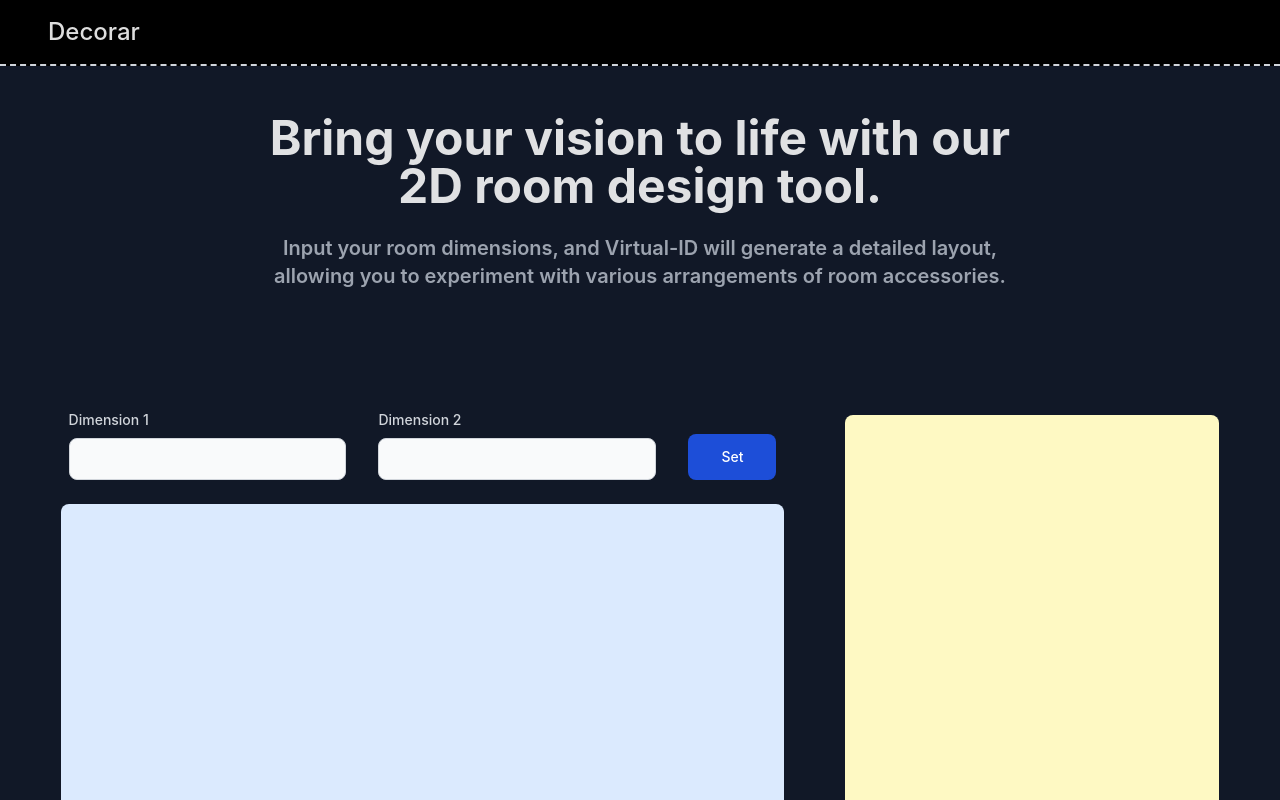
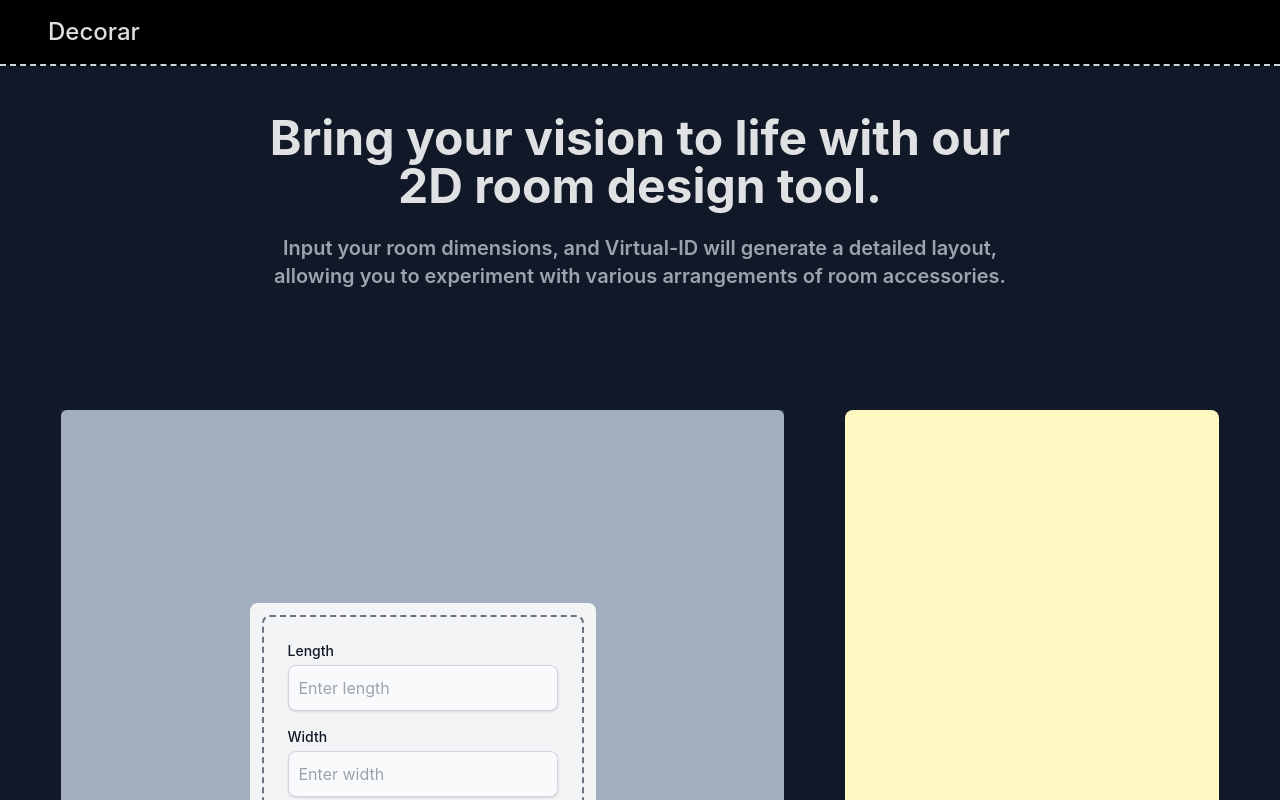
Before and after one commit to AKACHI-4/Decorar, a React (Vite) app: page /2d-room in a window 1280 px wide. Built offline with nearby package versions, Linux system fonts and the light colour scheme.

Commit message:
:2d-room :initial :toy-draft-2

```diff
--- a/package.json
+++ b/package.json
@@ -9,6 +9,8 @@
     "preview": "vite preview"
   },
   "dependencies": {
+    "@react-three/fiber": "^8.13.7",
+    "@types/three": "^0.155.0",
     "axios": "^1.4.0",
     "overlayscrollbars": "^2.2.1",
     "overlayscrollbars-react": "^0.5.1",
@@ -16,7 +18,8 @@
     "react-custom-scrollbars-2": "^4.5.0",
     "react-dom": "^18.2.0",
     "react-icons": "^4.10.1",
-    "react-router-dom": "^6.14.2"
+    "react-router-dom": "^6.14.2",
+    "three": "^0.155.0"
   },
   "devDependencies": {
     "@emotion/react": "^11.11.1",
--- a/src/Components/ARRoom/ArMain.jsx
+++ b/src/Components/ARRoom/ArMain.jsx
@@ -28,7 +28,7 @@ function ArMain() {
           setUploading(false);
           setprogressbar(0);
         }
-      }, 500);
+      }, 300);
     }
   };
 
@@ -78,6 +78,7 @@ function ArMain() {
                       type="file"
                       accept="image/*"
                       onChange={handleFileUpload}
+                      required
                     />
                     <div className="text bg-indigo-600 text-white border border-gray-300 rounded font-semibold cursor-pointer p-1 px-3 hover:bg-indigo-500">
                       Upload Image
--- a/src/Components/DimRoom/MainDim.jsx
+++ b/src/Components/DimRoom/MainDim.jsx
@@ -1,44 +1,106 @@
+import { useState, useEffect } from "react";
+
 function MainDim() {
+  const [roomdim, setRoomdim] = useState({
+    len: 0.0,
+    wid: 0.0,
+  });
+  const [roomopening, setRoomopening] = useState(false);
+  const [progressbar, setProgressbar] = useState(0);
+
+  const handleSubmit = (e) => {
+    e.preventDefault();
+
+    setRoomdim((prevRoomdim) => ({
+      ...prevRoomdim,
+      len: e.target.elements[0].value,
+      wid: e.target.elements[1].value,
+    }));
+    setRoomopening(true);
+
+    let curProgress = 0;
+    const interval = setInterval(() => {
+      curProgress += 10;
+      setProgressbar(curProgress);
+
+      if (curProgress > 100) {
+        clearInterval();
+        setRoomopening(false);
+        setProgressbar(0);
+      }
+    }, 300);
+  };
+
+  useEffect(() => {
+    console.log(typeof roomdim.len);
+    console.log(typeof roomdim.wid);
+  }, [roomdim]);
+
   return (
     <div className="flex flex-col md:flex-row justify-evenly items-center gap-8 md:gap-4 py-12 mb-8">
-      <div className="md:w-[58%] justify-around">
-        <form class="flex flex-grow gap-4 md:gap-8 mx-2">
-          <div class="mb-6 flex-grow w-full sm:w-auto">
+      <div className="w-full md:w-[58%] h-[400px] md:h-[700px] bg-blue-100 rounded-md flex flex-col justify-center items-center">
+        {roomopening ? (
+          <div className="w-full p-10">
+            <span className="py-4 text-gray-900 text-xl font-semibold flex justify-center items-center">
+              {progressbar}%
+            </span>
+            <div className="bg-gray-300 h-2 mx-10 mb:mx-20 rounded-lg">
+              <div
+                className="bg-indigo-600 h-2 rounded-md"
+                style={{ width: `${progressbar}%` }}
+              ></div>
+            </div>
+          </div>
+        ) : roomdim.len && roomdim.wid ? (
+          <div>/* That one 3D part */</div>
+        ) : (
+          <div className="z-10 top-0 w-full h-full flex bg-gray-600 bg-opacity-40">
+            <div className="extraOutline p-3 bg-gray-100 w-max m-auto rounded-lg">
+              <div className="w-full p-6 relative border-2 border-dashed border-gray-500 rounded-lg">
+                <form className="flex flex-col gap-2" onSubmit={handleSubmit}>
+                  <div className="mb-2 flex-grow w-full sm:w-auto">
                     <label
-              for="height"
-              class="block mb-2 text-sm font-medium text-gray-300"
+                      htmlFor="length"
+                      className="block mb-1 text-sm font-medium text-gray-900"
                     >
-              Dimension 1
+                      Length
                     </label>
                     <input
+                      className="shadow bg-gray-50 border border-gray-300 text-gray-900 text-sm md:text-base rounded-lg focus:ring-blue-500 focus:border-blue-500 block w-full p-2.5 dark:bg-gray-700 dark:border-gray-600 dark:placeholder-gray-400 dark:text-white dark:focus:ring-blue-500 dark:focus:border-blue-500"
                       type="number"
-              class="bg-gray-50 border border-gray-300 text-gray-900 text-sm rounded-lg focus:ring-blue-500 focus:border-blue-500 block w-full p-2.5 dark:bg-gray-700 dark:border-gray-600 dark:placeholder-gray-400 dark:text-white dark:focus:ring-blue-500 dark:focus:border-blue-500"
-              placeholder=""
+                      id="length"
+                      name="length"
+                      placeholder="Enter length"
                       required
                     />
                   </div>
-          <div class="mb-6 flex-grow w-full sm:w-auto">
+                  <div className="mb-2 flex-grow w-full sm:w-auto">
                     <label
-              for="width"
-              class="block mb-2 text-sm font-medium text-gray-300"
+                      htmlFor="width"
+                      className="block mb-1 text-sm font-medium text-gray-900"
                     >
-              Dimension 2
+                      Width
                     </label>
                     <input
+                      className="shadow bg-gray-50 border border-gray-300 text-gray-900 text-sm md:text-base rounded-lg focus:ring-blue-500 focus:border-blue-500 block w-full p-2.5 dark:bg-gray-700 dark:border-gray-600 dark:placeholder-gray-400 dark:text-white dark:focus:ring-blue-500 dark:focus:border-blue-500"
                       type="number"
-              class="bg-gray-50 border border-gray-300 text-gray-900 text-sm rounded-lg focus:ring-blue-500 focus:border-blue-500 block w-full p-2.5 dark:bg-gray-700 dark:border-gray-600 dark:placeholder-gray-400 dark:text-white dark:focus:ring-blue-500 dark:focus:border-blue-500"
-              placeholder=""
+                      id="width"
+                      name="width"
+                      placeholder="Enter width"
                       required
                     />
                   </div>
                   <button
-            type="button"
-            class="text-white h-fit bg-blue-700 hover:bg-blue-800 focus:ring-4 focus:ring-blue-300 font-medium rounded-lg text-sm px-8 py-3 my-6 dark:bg-blue-600 dark:hover:bg-blue-700 focus:outline-none dark:focus:ring-blue-800"
+                    type="submit"
+                    className="text-white h-fit bg-blue-700 hover:bg-blue-800 focus:ring-4 focus:ring-blue-300 font-medium rounded-lg text-sm md:text-base mx-10 px-8 py-3 mt-4 dark:bg-blue-600 dark:hover:bg-blue-700 focus:outline-none dark:focus:ring-blue-800"
                   >
                     Set
                   </button>
                 </form>
-        <div className="h-[400px] md:h-[615px] bg-blue-100 rounded-lg"></div>
+              </div>
+            </div>
+          </div>
+        )}
       </div>
       <div className="w-full md:w-[30%] h-[200px] md:h-[700px] bg-yellow-100 rounded-lg"></div>
     </div>
```
Also changed, not shown: 1 other file (tests, documents, lock files or other folders). Lines whose indentation alone changed are shown as unchanged.
